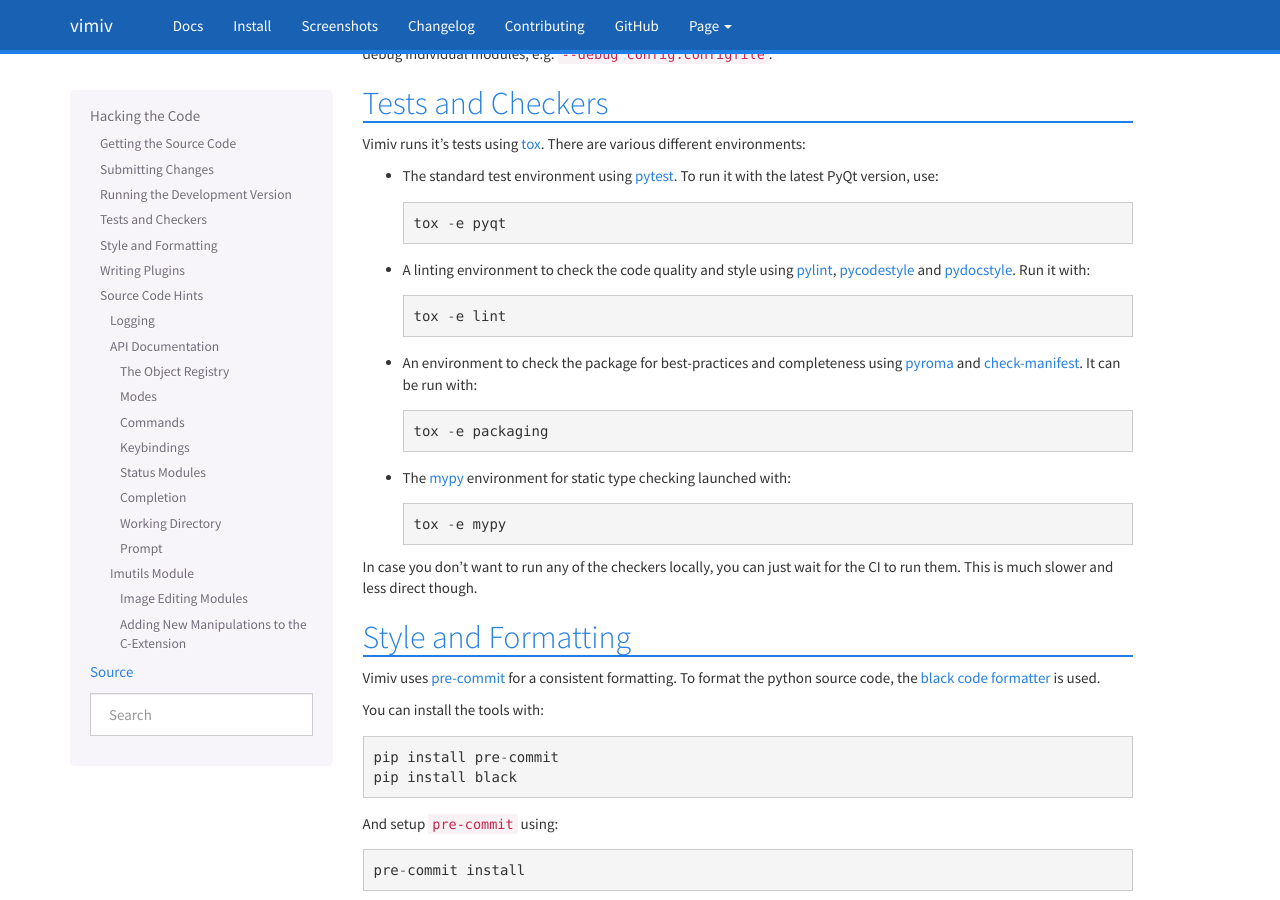
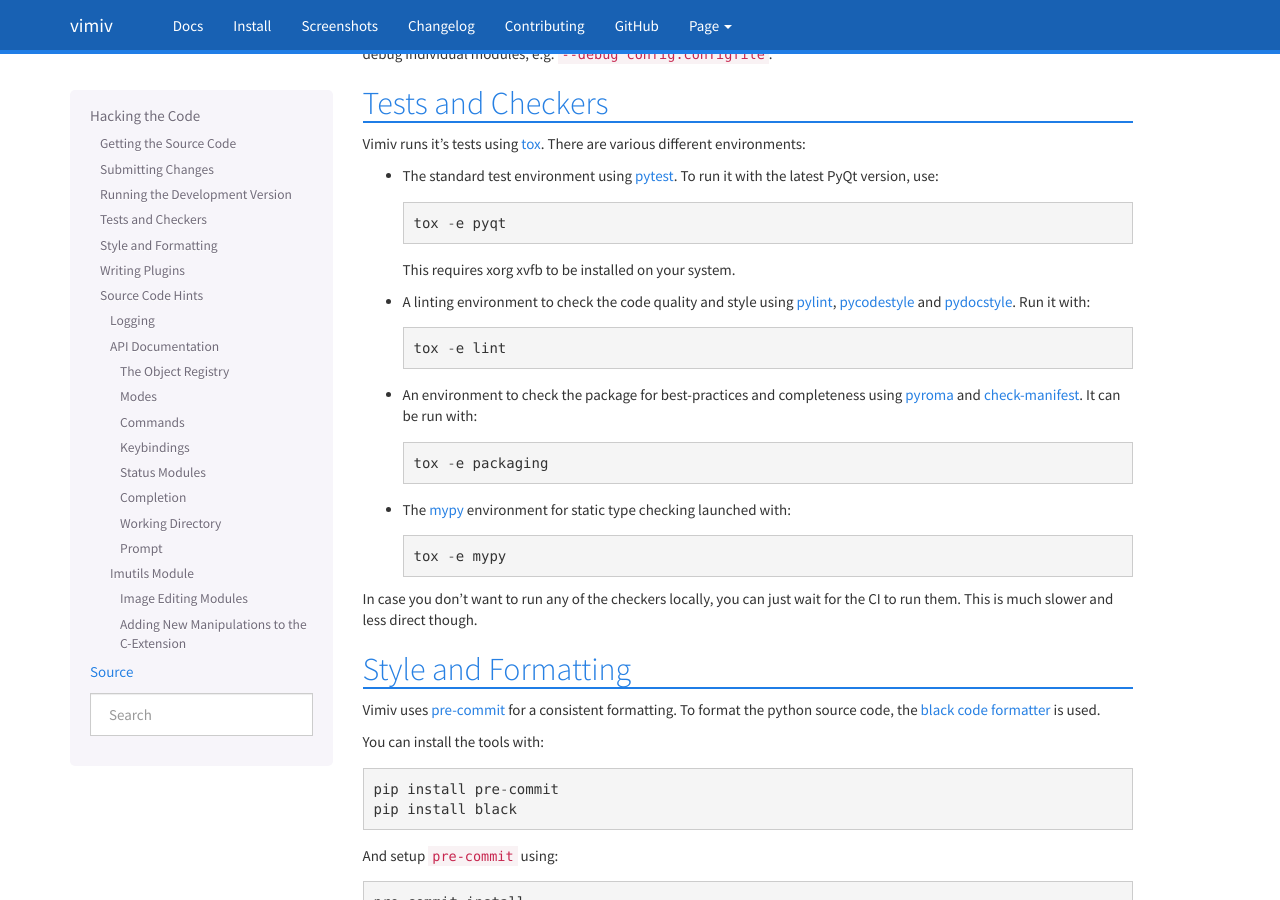
Before and after one commit to karlch/vimiv-qt, a Sphinx documentation site: the page built from docs/documentation/hacking.rst, in a window 1280 px wide and 900 px high, scrolled down 1478 px. Built offline with Sphinx 7.4.7, drawn with Linux system fonts in a browser that asks for light colours.

Commit message:
Docs: Add note on xvfb in hacking

```diff
--- a/docs/documentation/hacking.rst
+++ b/docs/documentation/hacking.rst
@@ -76,6 +76,8 @@
   version, use::
 
         tox -e pyqt
+
+  This requires xorg xvfb to be installed on your system.
 
 * A linting environment to check the code quality and style using
   `pylint <https://www.pylint.org/>`_,
```
